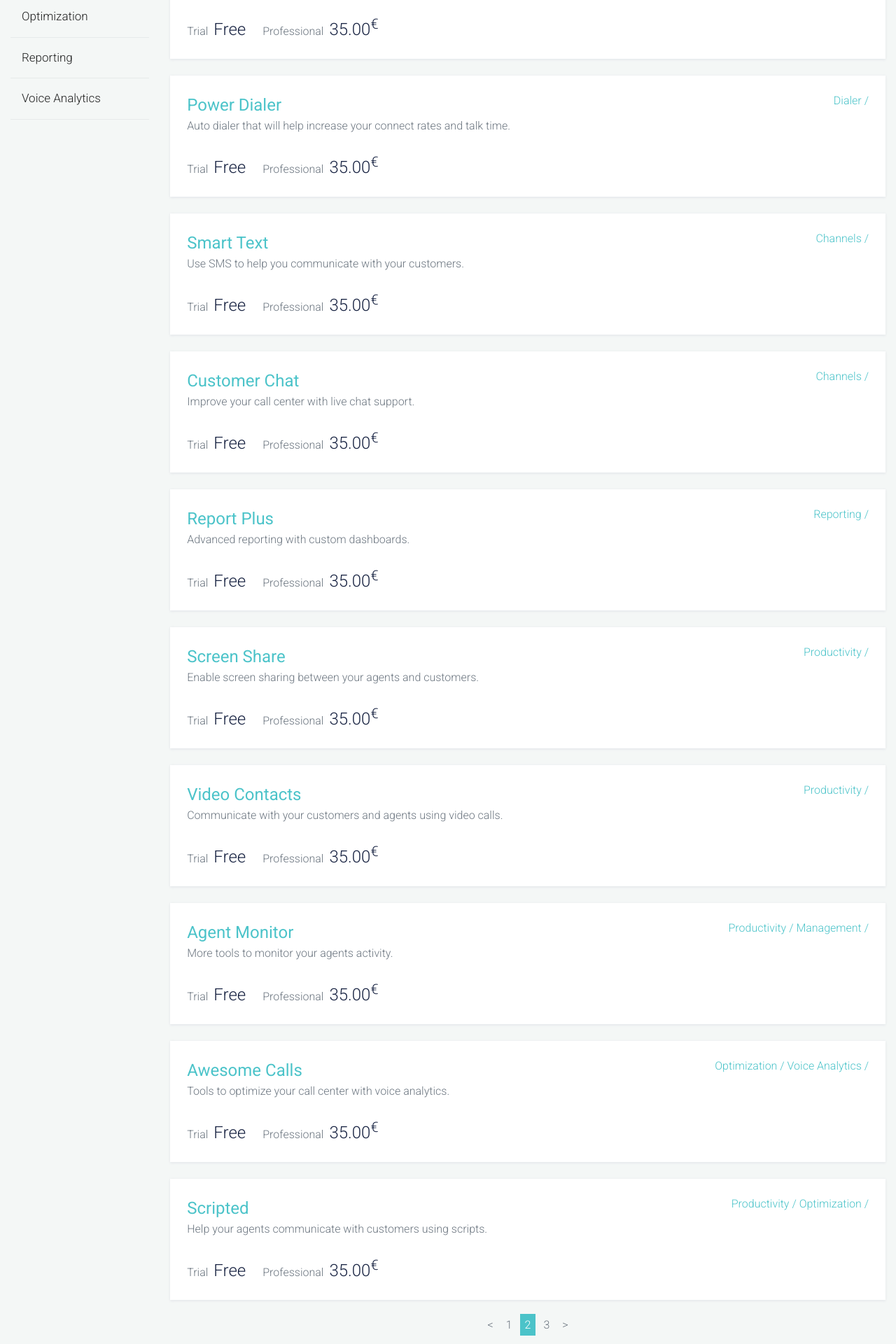
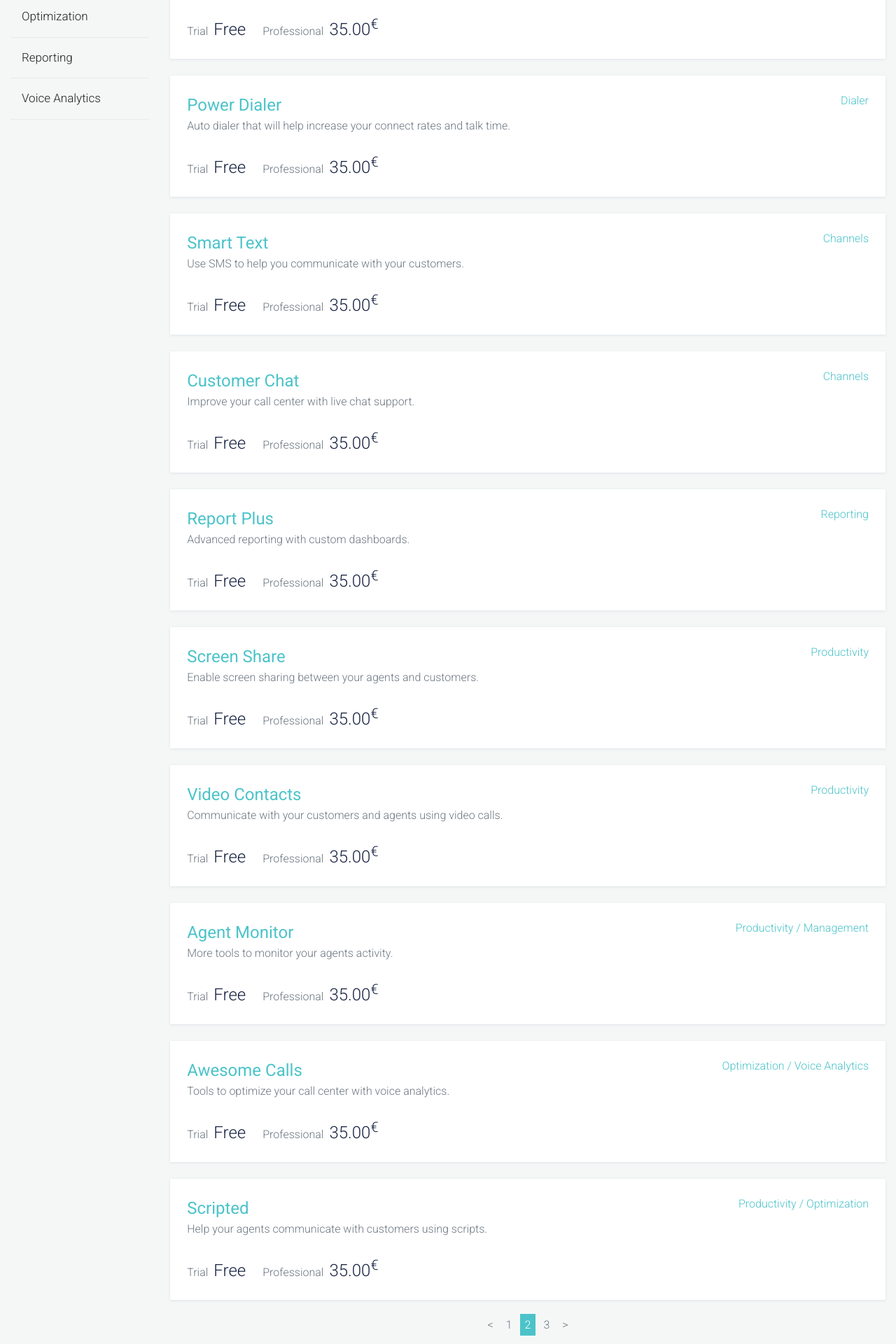
Before and after one commit to paulofph/challenge, an Angular app: page / in a window 1280 px wide. Shown: the part 220-2140 px from the top of the page at 70% size. Built offline with nearby package versions, Linux system fonts and the light colour scheme.

Commit message:
refactoring and list working

```diff
--- a/src/app/components/apps-list/apps-list.component.html
+++ /dev/null
@@ -1,53 +0,0 @@
-<div class="flex-container">
-<nav class="nav-categories">
-        <h2>Categories</h2>
-
-        <ul class="nav-menu">
-          <li class="active"><a href="#">Channels</a></li>
-          <li><a href="#">Dialer</a></li>
-          <li><a href="#">Optimization</a></li>
-          <li><a href="#">Reporting</a></li>
-          <li><a href="#">Voice Analytics</a></li>
-        </ul>
-
-      </nav>
-
-      <section class="apps-list">
-        <header>
-          <input type="text" placeholder="Search by App">
-        </header>
-
-        <ul>
-          <li *ngFor="let app of apps; let i = index">
-            <div class="app-item">
-              <div class="box-info">
-                <div class="box-info--content">
-                  <div class="description">
-                    <h1>{{app.name}}</h1>
-                    <p>{{app.description}}</p>
-                  </div>
-                  <div class="tags">
-                    <span *ngFor="let categorie of app.categories; let j = index">
-                      {{categorie}} <span *ngIf="j != (app.categories.legth)">/</span>
-                    </span>
-                  </div>
-                </div>
-                <div class="box-info--footer">
-                  <ul>
-                    <li><span>Trial</span> <h3>Free<sup></sup></h3></li>
-                    <li><span>Professional</span> <h3>35.00<sup>€</sup></h3></li>
-                  </ul>
-                </div>
-              </div>
-            </div>
-          </li>
-        </ul>
-        <ul class="pagination">
-          <li><a href="#">&lt;</a></li>
-          <li><a href="#">1</a></li>
-          <li class="active"><a href="#">2</a></li>
-          <li><a href="#">3</a></li>
-          <li><a href="#">&gt;</a></li>
-        </ul>
-      </section>
-</div>
--- a/src/app/components/apps-list/apps-list.component.ts
+++ /dev/null
@@ -1,27 +0,0 @@
-import { Component, OnInit } from '@angular/core';
-
-//Services
-import { AppsService } from "../../services/apps.service";
-import { App } from "../../models/app.model";
-
-@Component({
-  selector: 'app-apps-list',
-  templateUrl: './apps-list.component.html',
-  styleUrls: ['./apps-list.component.css']
-})
-export class AppsListComponent implements OnInit {
-
-  private apps: App[];
-
-  constructor(
-    private appsService: AppsService
-  ) { }
-
-  ngOnInit() {
-    this.appsService.getApps().subscribe((data:any) => {
-      this.apps = data;
-      console.log(this.apps);
-    });
-  }
-
-}
--- /dev/null
+++ b/src/app/components/apps/apps-list/apps-list.component.html
@@ -0,0 +1,36 @@
+<header>
+  <input type="text" placeholder="Search by App">
+</header>
+
+<ul>
+  <li *ngFor="let app of apps; let i = index">
+    <div class="app-item">
+      <div class="box-info">
+        <div class="box-info--content">
+          <div class="description">
+            <h1>{{app.name}}</h1>
+            <p>{{app.description}}</p>
+          </div>
+          <div class="tags">
+            <span *ngFor="let categorie of app.categories; let j = index">
+              {{categorie}} <span *ngIf="!isLastElementOfArray(j, app.categories.length)">/</span>
+            </span>
+          </div>
+        </div>
+        <div class="box-info--footer">
+          <ul>
+            <li><span>Trial</span> <h3>Free<sup></sup></h3></li>
+            <li><span>Professional</span> <h3>35.00<sup>€</sup></h3></li>
+          </ul>
+        </div>
+      </div>
+    </div>
+  </li>
+</ul>
+<ul class="pagination">
+  <li><a href="#">&lt;</a></li>
+  <li><a href="#">1</a></li>
+  <li class="active"><a href="#">2</a></li>
+  <li><a href="#">3</a></li>
+  <li><a href="#">&gt;</a></li>
+</ul>
--- /dev/null
+++ b/src/app/components/apps/apps-list/apps-list.component.ts
@@ -0,0 +1,22 @@
+import { Component, OnInit, Input } from '@angular/core';
+import { App } from '../../../models/app.model';
+
+@Component({
+  selector: 'app-apps-list',
+  templateUrl: './apps-list.component.html',
+  styleUrls: ['./apps-list.component.css']
+})
+export class AppsListComponent implements OnInit {
+  @Input() apps: App[];
+
+  constructor() { }
+
+  ngOnInit() {}
+
+  private isLastElementOfArray(index: number, arrayLength: number){
+    // check if is the index of last element of the array
+    if(index == (arrayLength-1))
+      return true;
+    return false;
+  }
+}
--- /dev/null
+++ b/src/app/components/apps/apps.component.html
@@ -0,0 +1,18 @@
+<div class="flex-container">
+  <nav class="nav-categories">
+          <h2>Categories</h2>
+
+          <ul class="nav-menu">
+            <li class="active"><a href="#">Channels</a></li>
+            <li><a href="#">Dialer</a></li>
+            <li><a href="#">Optimization</a></li>
+            <li><a href="#">Reporting</a></li>
+            <li><a href="#">Voice Analytics</a></li>
+          </ul>
+
+        </nav>
+
+        <section class="apps-list">
+          <app-apps-list [apps]="apps"></app-apps-list>
+        </section>
+  </div>
--- /dev/null
+++ b/src/app/components/apps/apps.component.ts
@@ -0,0 +1,23 @@
+import { Component, OnInit } from '@angular/core';
+import { AppsService } from '../../services/apps.service';
+import { App } from '../../models/app.model';
+
+@Component({
+  selector: 'app-apps',
+  templateUrl: './apps.component.html',
+  styleUrls: ['./apps.component.css']
+})
+export class AppsComponent implements OnInit {
+
+  private apps: App[];
+
+  constructor(
+    private appsService: AppsService
+  ) { }
+
+  ngOnInit() {
+    this.appsService.getApps().subscribe((data:any) => {
+      this.apps = data;
+    });
+  }
+}
```
Also changed, not shown: src/app/app.module.ts (+5 -3 lines), src/app/components/apps/apps-list/apps-list.component.css (added), src/app/components/apps/apps.component.css (added), 2 other files (tests, documents, lock files or other folders).
